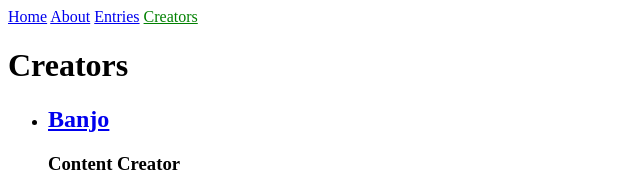
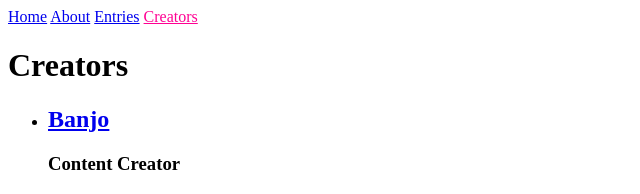
Before and after one commit to userx6/userx6.github.io, a Jekyll site: the page built from creators.html, in a window 1280 px wide. Shown: the top 194 px of the page, without its empty margins (0-640 px from the left). Built offline with Jekyll 4.4.1, drawn with Linux system fonts in a browser that asks for light colours.

Commit message:
Update current colour css

```diff
--- a/_sass/main.scss
+++ b/_sass/main.scss
@@ -1,10 +1,3 @@
 .current {
-  color: green;
+  color: #ff0092;
 }
-.site-title::before {
-  content:url("/assets/images/x6.png");
-  display: inline-block;
-  position: relative;
-  width: 100px;
-  top: 100px;
-}
```
